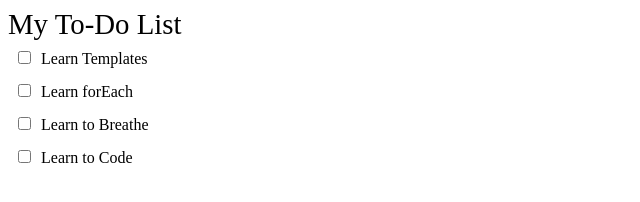
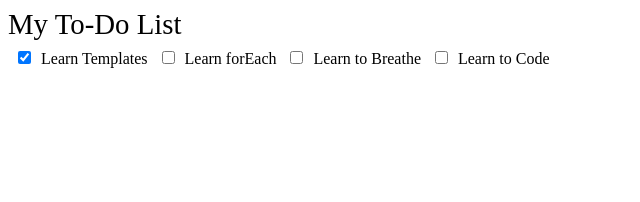
Before and after one commit to SlumberParty/ToDo-List, a plain HTML site: page index.html in a window 1280 px wide. Shown: the whole page, without its empty margins (0-640 px from the left). Drawn offline with Linux system fonts and the light colour scheme.

Commit message:
edited styling

```diff
--- a/index.html
+++ b/index.html
@@ -9,10 +9,10 @@
 </head>
 <header>My To-Do List</header>
 <body>
-    <input type="checkbox">Learn Templates<br>
-    <input type="checkbox">Learn forEach<br>
-    <input type="checkbox">Learn to Breathe<br>
-    <input type="checkbox">Learn to Code<br>
+    <input type="checkbox" checked>Learn Templates
+    <input type="checkbox">Learn forEach
+    <input type="checkbox">Learn to Breathe
+    <input type="checkbox">Learn to Code
     <script type="module" src="./src/index.js></script>
 </body>
 </html>
```
Also changed, not shown: src/index.js (deleted), src/index/index.js (added), src/main.css (line endings or trailing spaces).
